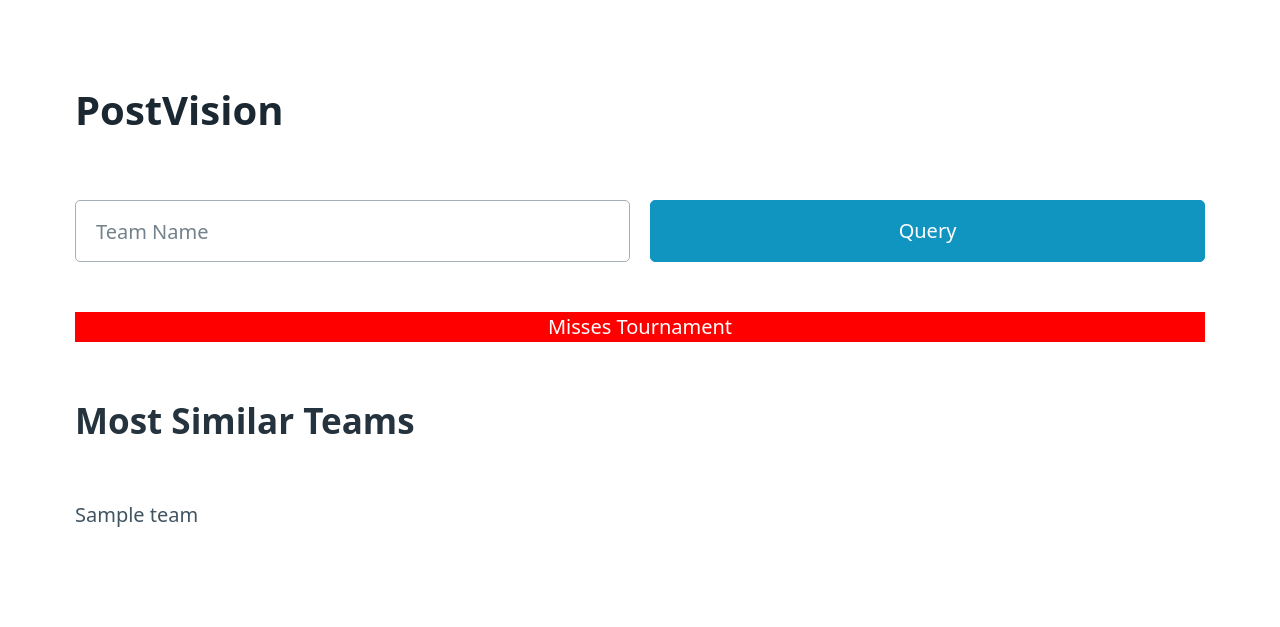
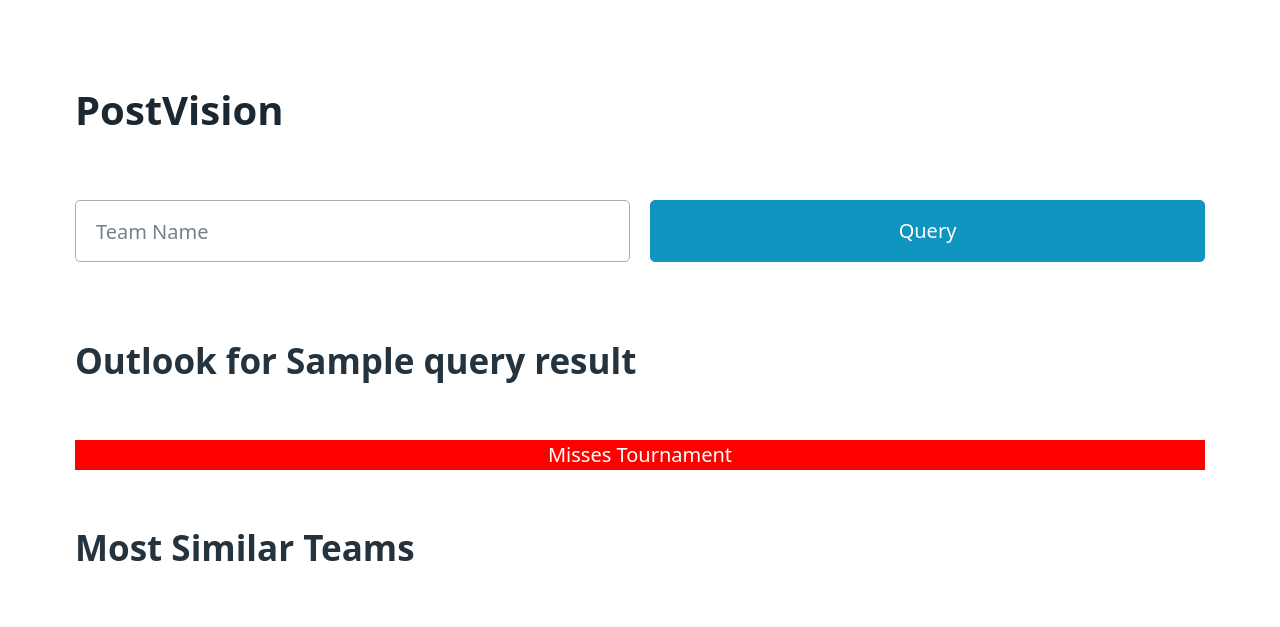
Before and after one commit to ldp77/postvision, a Flask app: template templates/result.html in a window 1280 px wide. Shown: the top 627 px of the page. Run offline with Flask 2, Linux system fonts and the light colour scheme; the template is opened without the code that fills it: most values are stand-ins (such as "Sample title", 1, 10 or a date in 2020); parts of the project's set-up code (start-up, migrations or seed data) failed here and were passed over.

```diff
--- /dev/null
+++ b/requirements.txt
@@ -0,0 +1,5 @@
+Flask==2.2.3
+joblib==1.2.0
+numpy==1.24.2
+pandas==1.5.3
+scikit_learn==1.2.1
--- a/templates/result.html
+++ b/templates/result.html
@@ -10,6 +10,7 @@
     </div>
 </center>
 {% else %}
+<h2>Outlook for {{ query_result['teamname'] }}</h2>
 <center>
     <div class="grid">
 
```
